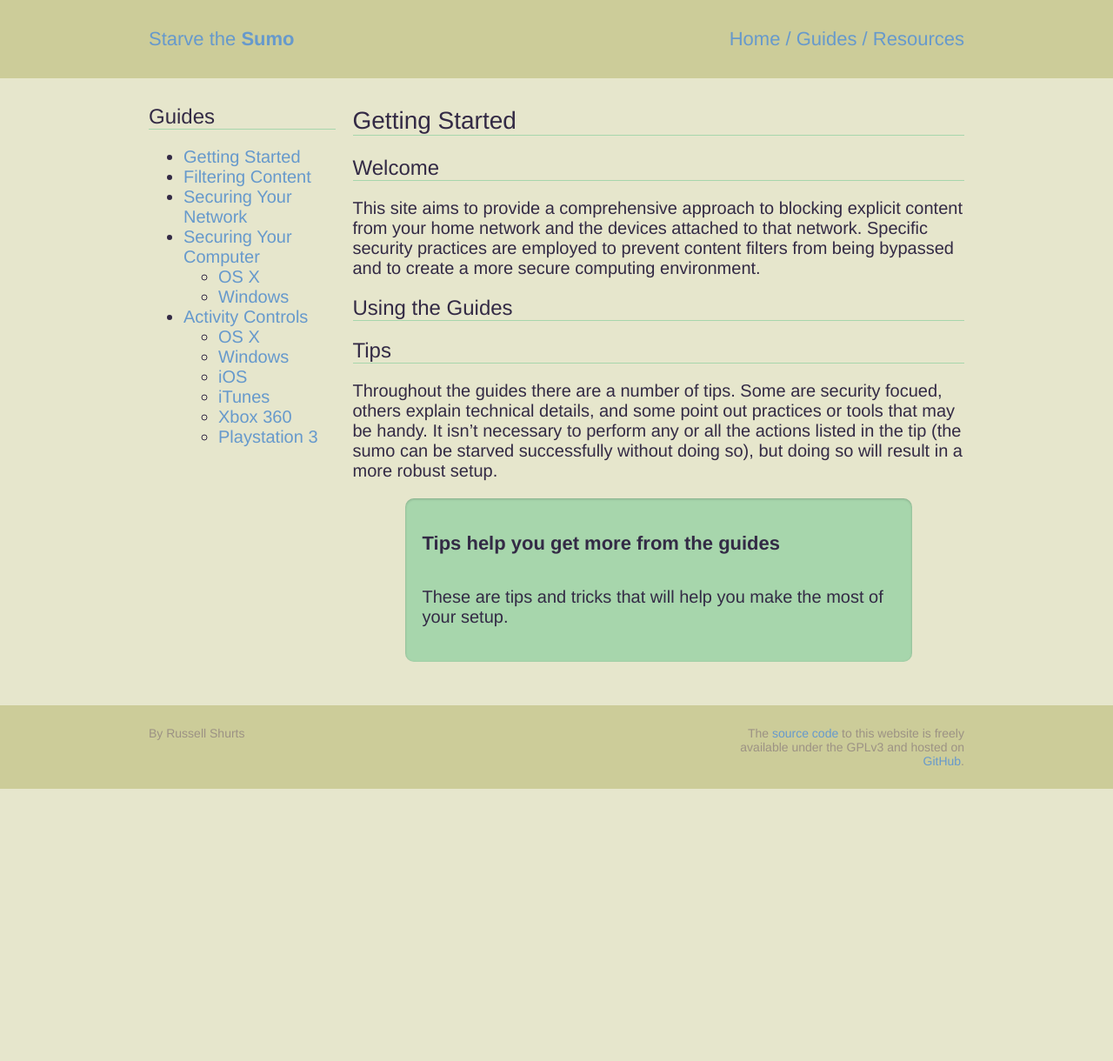
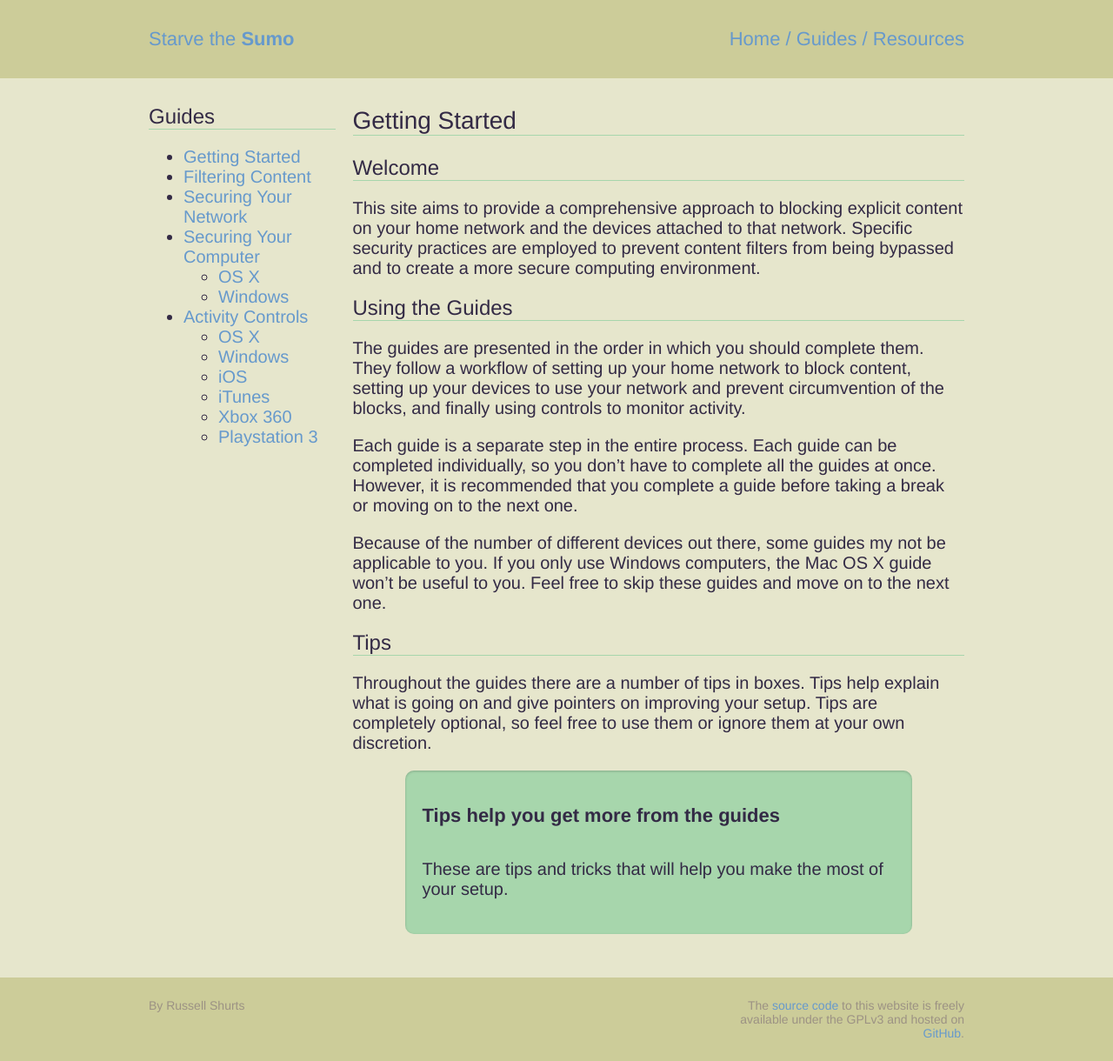
Before and after one commit to rshurts/starvethesumo, a Jekyll site: the page built from guides/gettingstarted.md, in a window 1280 px wide. Shown: the whole page at 87% size. Built offline with Jekyll 4.4.1, drawn with Linux system fonts in a browser that asks for light colours; before the commit the page ends 907 px from its top, so only the background shows below that.

Commit message:
Update and finish getting started guide

```diff
--- a/guides/gettingstarted.md
+++ b/guides/gettingstarted.md
@@ -5,12 +5,17 @@ permalink: /guides/gettingstarted/
 ---
 
 ## Welcome
-This site aims to provide a comprehensive approach to blocking explicit content from your home network and the devices attached to that network. Specific security practices are employed to prevent content filters from being bypassed and to create a more secure computing environment.
+This site aims to provide a comprehensive approach to blocking explicit content on your home network and the devices attached to that network. Specific security practices are employed to prevent content filters from being bypassed and to create a more secure computing environment.
 
 ## Using the Guides
+The guides are presented in the order in which you should complete them. They follow a workflow of setting up your home network to block content, setting up your devices to use your network and prevent circumvention of the blocks, and finally using controls to monitor activity.
+
+Each guide is a separate step in the entire process. Each guide can be completed individually, so you don't have to complete all the guides at once. However, it is recommended that you complete a guide before taking a break or moving on to the next one.
+
+Because of the number of different devices out there, some guides my not be applicable to you. If you only use Windows computers, the Mac OS X guide won't be useful to you. Feel free to skip these guides and move on to the next one.
 
 ## Tips
-Throughout the guides there are a number of tips. Some are security focued, others explain technical details, and some point out practices or tools that may be handy. It isn't necessary to perform any or all the actions listed in the tip (the sumo can be starved successfully without doing so), but doing so will result in a more robust setup.
+Throughout the guides there are a number of tips in boxes. Tips help explain what is going on and give pointers on improving your setup. Tips are completely optional, so feel free to use them or ignore them at your own discretion.
 
 <div class="tip">
   <h5>Tips help you get more from the guides</h5>
```
